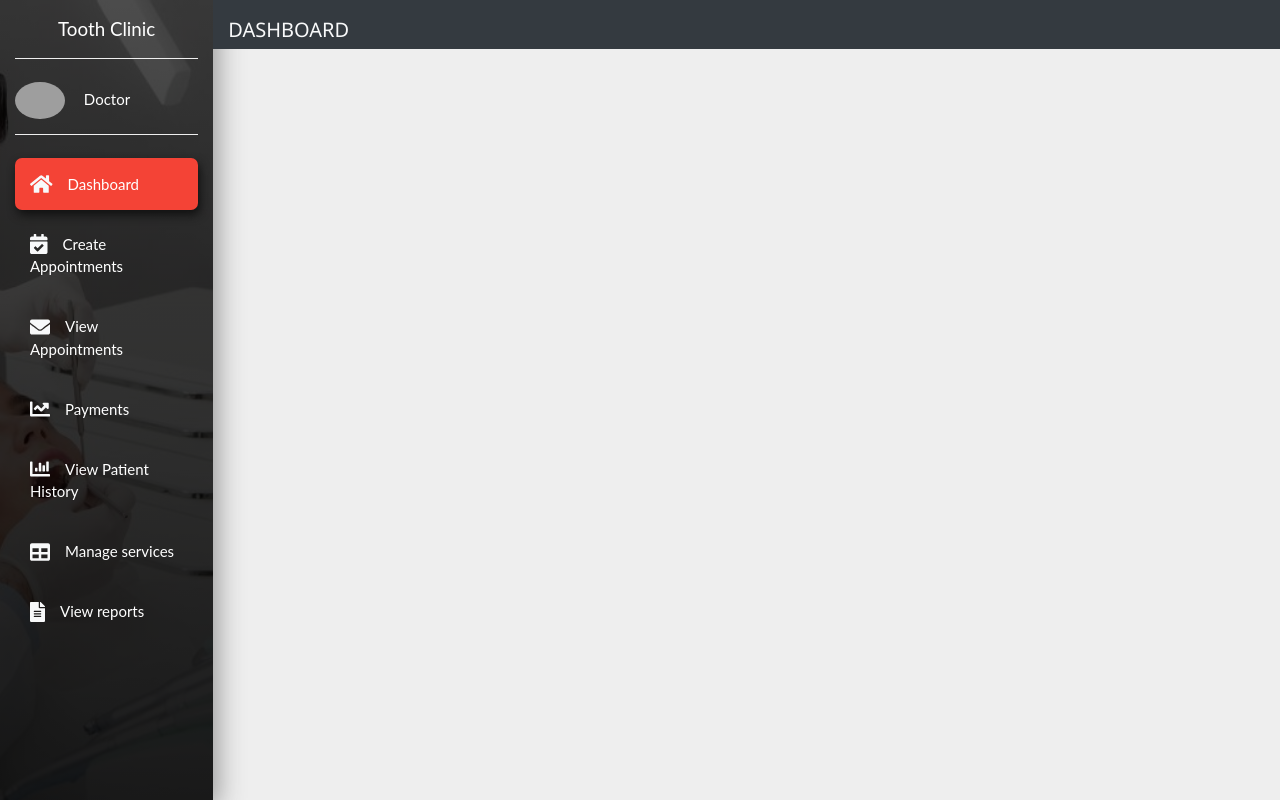
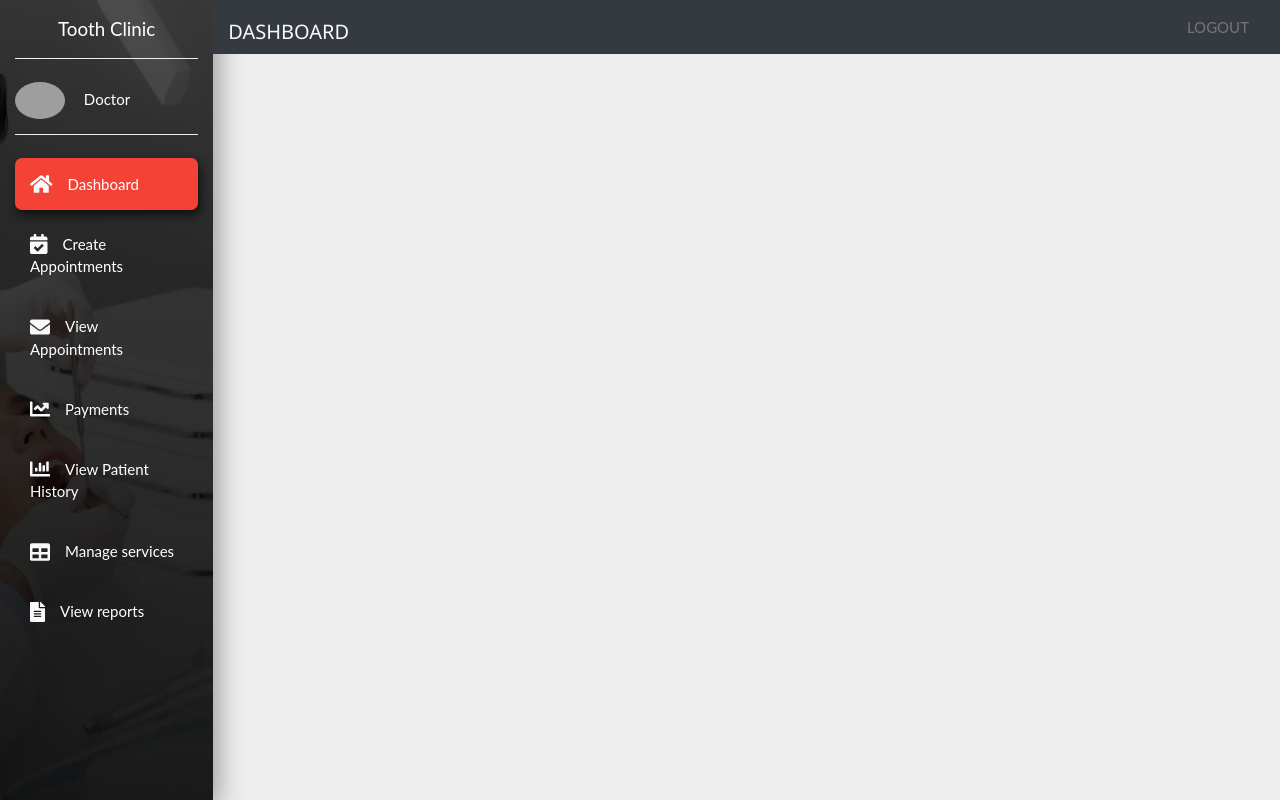
Before and after one commit to dinithiW/Dental-Clinic, a CodeIgniter app: page /Dental-Clinic/index.php/doctor/index in a window 1280 px wide. Run offline with CodeIgniter, Linux system fonts and the light colour scheme; some libraries are stand-ins or nearby versions; grey boxes are pictures that could not be loaded.

Commit message:
docLogout

```diff
--- a/application/controllers/Doctor.php
+++ b/application/controllers/Doctor.php
@@ -79,7 +79,6 @@ class Doctor extends CI_Controller {
 	}
 
 	public function viewAppointments(){
-
 
 		$this->load->view('doc_navbar');
 		$this->load->view('Doctor/view_appointments');
@@ -169,6 +168,12 @@ class Doctor extends CI_Controller {
 		$this->viewServices();
 	}
 
+	public function logout(){
+		$this->session->sess_destroy();
+		redirect('../Home');
+	}
+
+
 }
 
 ?>
--- a/application/views/doc_navbar.php
+++ b/application/views/doc_navbar.php
@@ -116,6 +116,9 @@
                 <div class="col-md-4">
                   <h4 class="text-light text-uppercase mb-0">Dashboard</h4>
                 </div>
+                <div class="col-md-8 w3-right">
+                <a href="<?php echo base_url(); ?>index.php/Doctor/logout" class="w3-bar-item w3-button w3-round w3-hover-light-gray w3-gray-small w3-right w3-text-gray" style="width: auto; right:0">LOGOUT</a>
+                </div>
                 <!-- <div class="col-md-5">
                   <form>
                     <div class="input-group">
```
